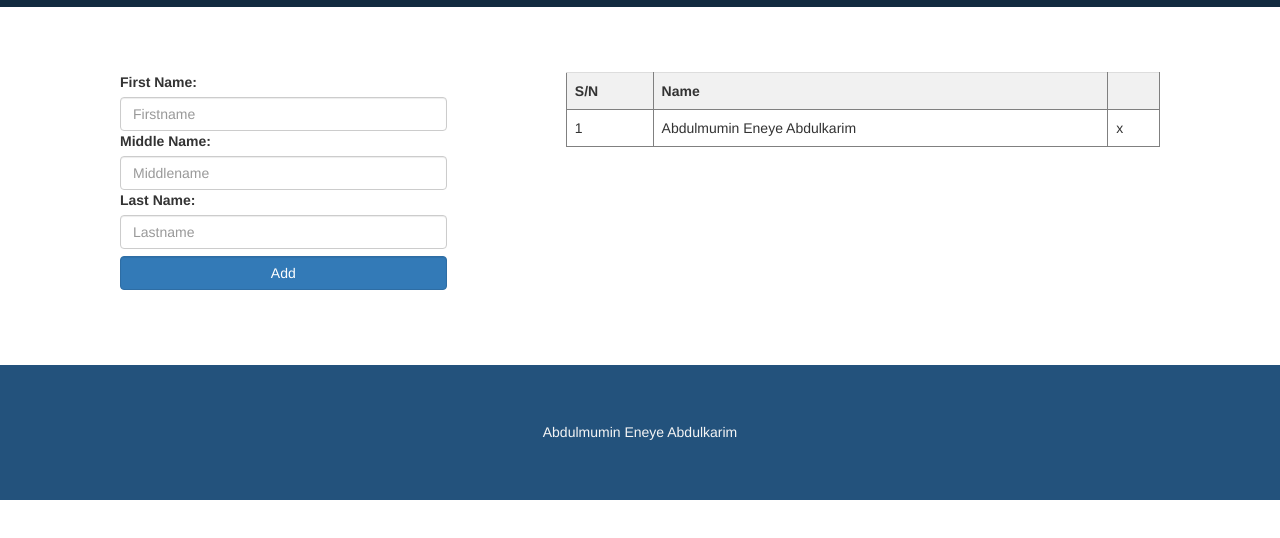
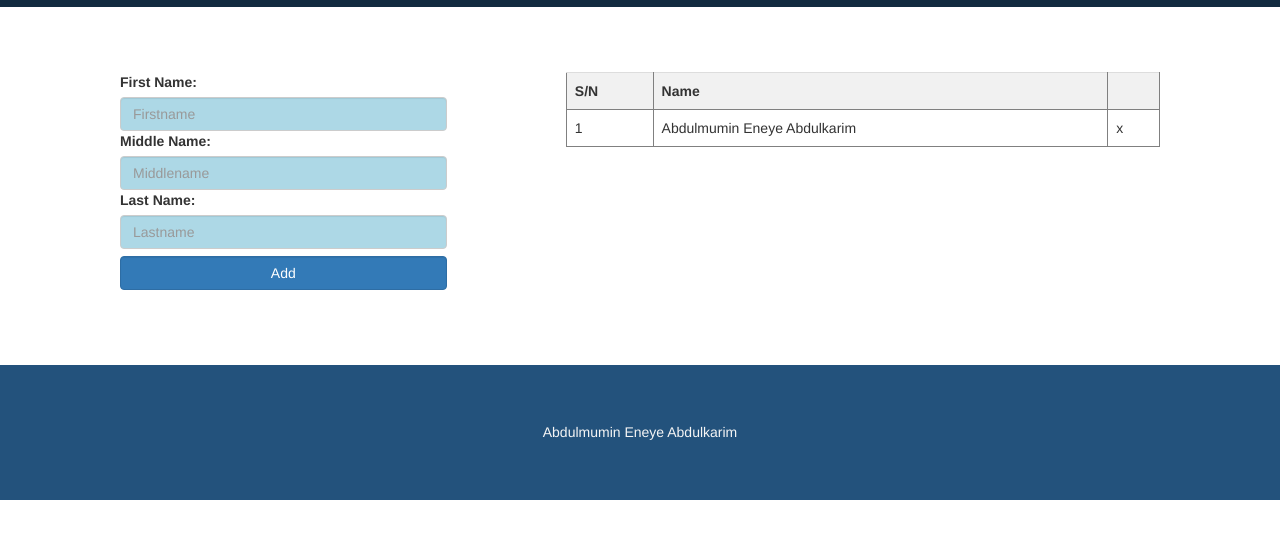
Before and after one commit to eneye380/angularjsapp, a plain HTML site: page public_html/index.html in a window 1280 px wide. Shown: the part 66-604 px from the top of the page. Drawn offline with Linux system fonts and the light colour scheme.

Commit message:
new commit

```diff
--- a/public_html/index.html
+++ b/public_html/index.html
@@ -26,19 +26,19 @@ and open the template in the editor.
                             <div class='row'>
                                 <div class='col-lg-12'>
                                     <label>First Name:</label>
-                                    <input type='text' class='form-control' data-ng-model="first" name="first" value="{{first}}" placeholder='Firstname'>
+                                    <input type='text' class='form-control' data-ng-model="first" placeholder='Firstname' required>
                                 </div>
                             </div>
                             <div class='row'>
                                 <div class='col-lg-12'>
                                     <label> Middle Name:</label>
-                                    <input type='text' class='form-control' data-ng-model="middle" placeholder='Middlename'>
+                                    <input type='text' class='form-control' data-ng-model="middle" placeholder='Middlename' required>
                                 </div>
                             </div>
                             <div class='row'>
                                 <div class='col-lg-12'>
                                     <label>Last Name:</label>
-                                    <input type='text' class='form-control' data-ng-model="last" placeholder='Lastname'>
+                                    <input type='text' class='form-control' data-ng-model="last" placeholder='Lastname' required>
                                 </div>
                             </div>
                             <div class='row'>
```
